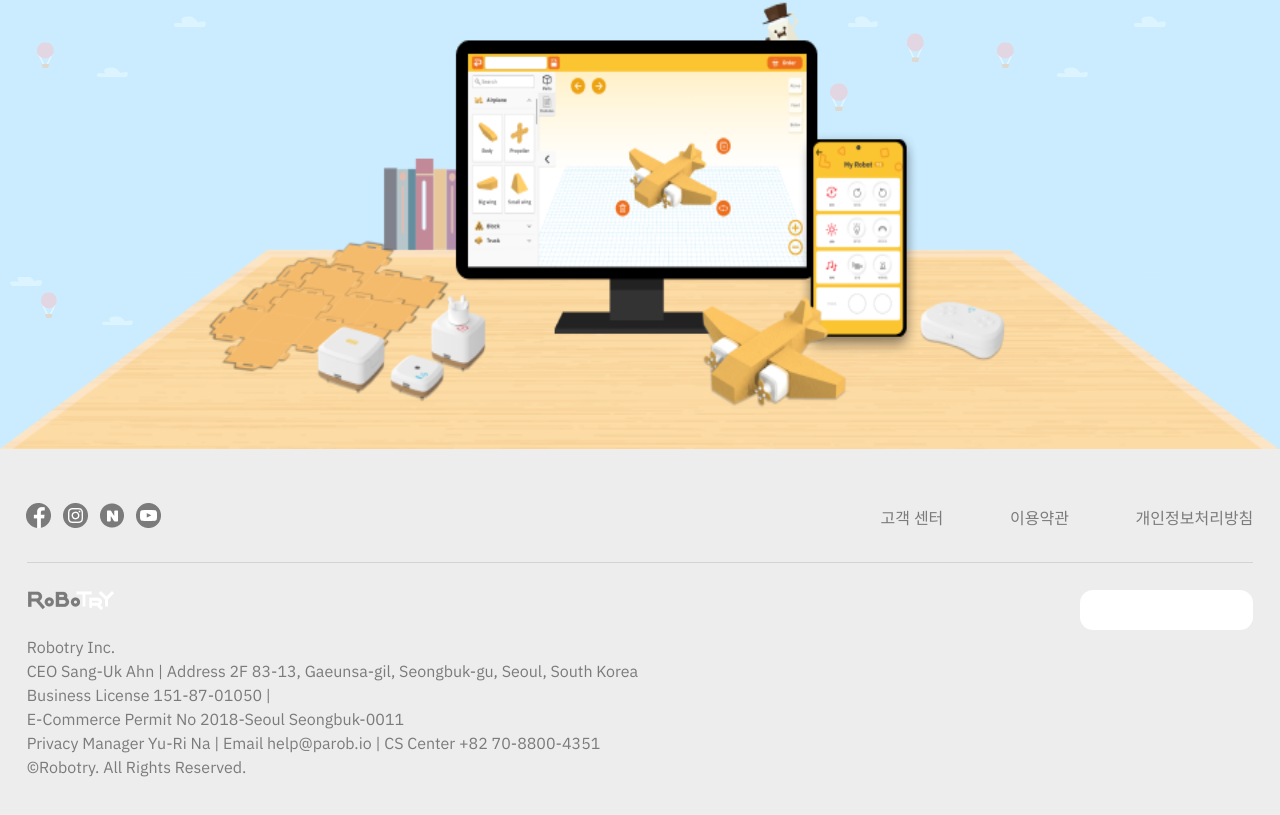
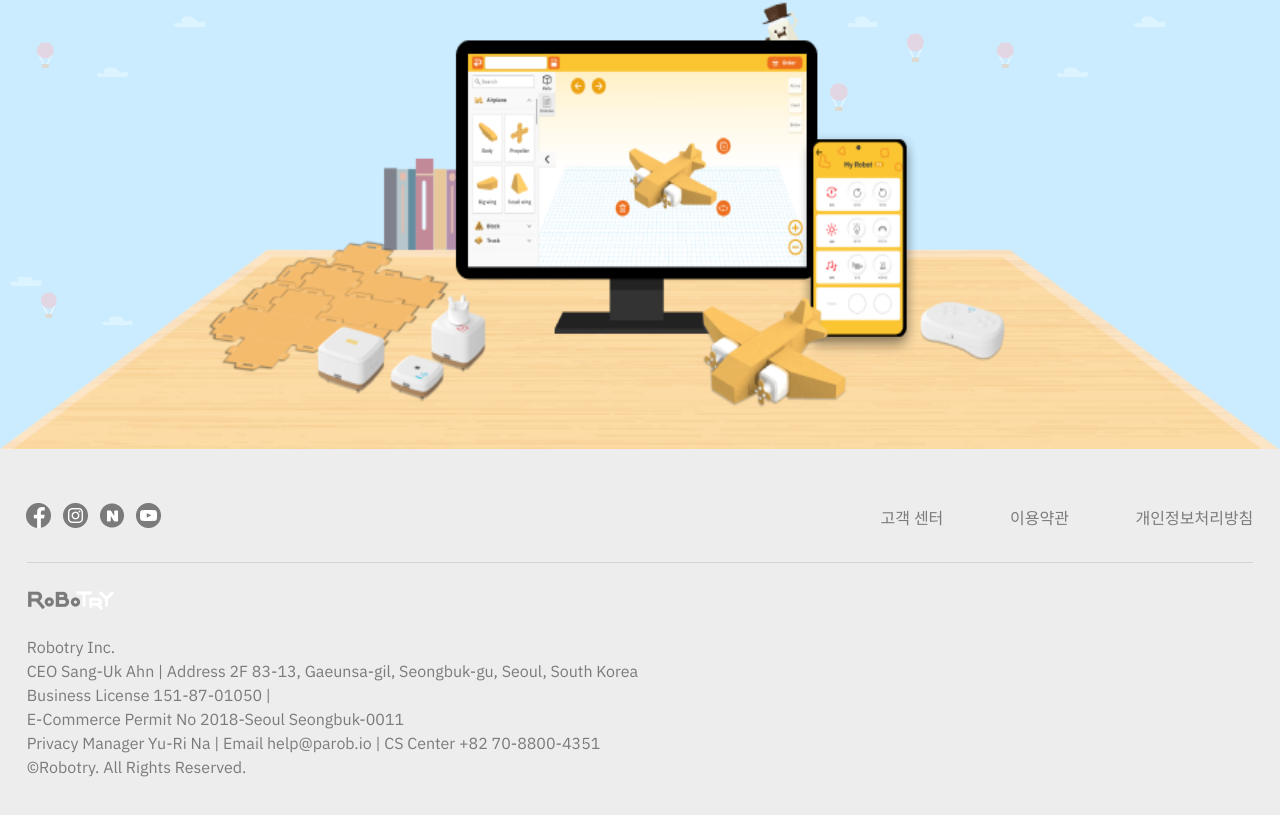
Before and after one commit to yoojin1119/ParobFrontG, a Next.js app: page / in a window 1280 px wide. Shown: the part 333-1148 px from the top of the page. Built offline with nearby package versions, Linux system fonts and the light colour scheme.

Commit message:
구글 번역 api 연동

```diff
--- a/src/Component/layout/component/Footer.jsx
+++ b/src/Component/layout/component/Footer.jsx
@@ -1,6 +1,5 @@
 import styled from "styled-components";
 import Link from "next/link";
-import { redirect } from "next/dist/server/api-utils";
 
 const Footer = () => {
     return(
@@ -45,9 +44,9 @@ const Footer = () => {
                         ©Robotry. All Rights Reserved.<br/>
                     </CompanyDes>
                 </CompanyInfo>
-                <LanSelect>
-                    <GoogleTrans id="google_translate_element"></GoogleTrans>
-                </LanSelect>
+                <GoogleTrans>
+                    <div id="google_translate_element"></div>
+                </GoogleTrans>
             </Info>
         </FooterWrap>
     </Container>)
@@ -123,45 +122,47 @@ const CompanyDes = styled.p`
 ${({ theme }) => theme.fontSize.smallRegular};
 color: ${({ theme }) => theme.color.textGray};
 `;
-const LanSelect = styled.div`
-align-self: start;
-position: relative;
+
+const GoogleTrans = styled.div`
+    align-self:start;
+ .goog-te-gadget-simple {
+    position:relative;
     width: 10.833rem;
     height: 2.5rem;
-border-radius: 0.813rem;
-background-color: #ffffff;
+    display: flex;
+    align-items:center;
+    padding-left:1.667rem;
+    border-radius: 13px;
+    border: 1px solid #7B7B7B;
     @media all and (max-width: 460px) {
-    position:absolute;
-    top:0;
-    right:0;
         width: 71px;
         height: 17px;
     }
-`;
-const SelectTxt = styled.p`
-position: absolute;
-top: 0.5rem;
-left: 1.667rem;
+ }
+ .goog-te-gadget img {
+    display:none;
+ }
+ .goog-te-gadget-simple .goog-te-menu-value span:first-child {
     ${({ theme }) => theme.fontSize.smallRegular};
-color: ${({ theme }) => theme.color.textGray};
+    margin-right:28px;
+    border: none;
     @media all and (max-width: 460px) {
-    top: 2px;
-    left:8px;
         ${({ theme }) => theme.fontSize.Message};
-`;
-const SelectBtn = styled.button`
-position: absolute;
-top: 0.75rem;
-right: 0.75rem;
-width:1rem;
-height: 1rem;
-background: url('/assets/images/icons/smallPolygon.png') no-repeat;
+        margin-left: -10px;
+
+    }
+ }
+ .goog-te-gadget-simple .goog-te-menu-value span:nth-child(3){
+    border-left:none;
+ }
+ .goog-te-gadget-simple .goog-te-menu-value span:last-child {
+    position:absolute;
+    top: 5px;
     @media all and (max-width: 460px) {
         width: 8px;
         height: 8px;
-    top: 4px;
-    right: 4px;
+        right: 10px;
+        top: 0;
+    }
+ }
 `;
-
-
-const GoogleTrans = styled.div``;
```
Lines whose indentation alone changed are shown as unchanged.
